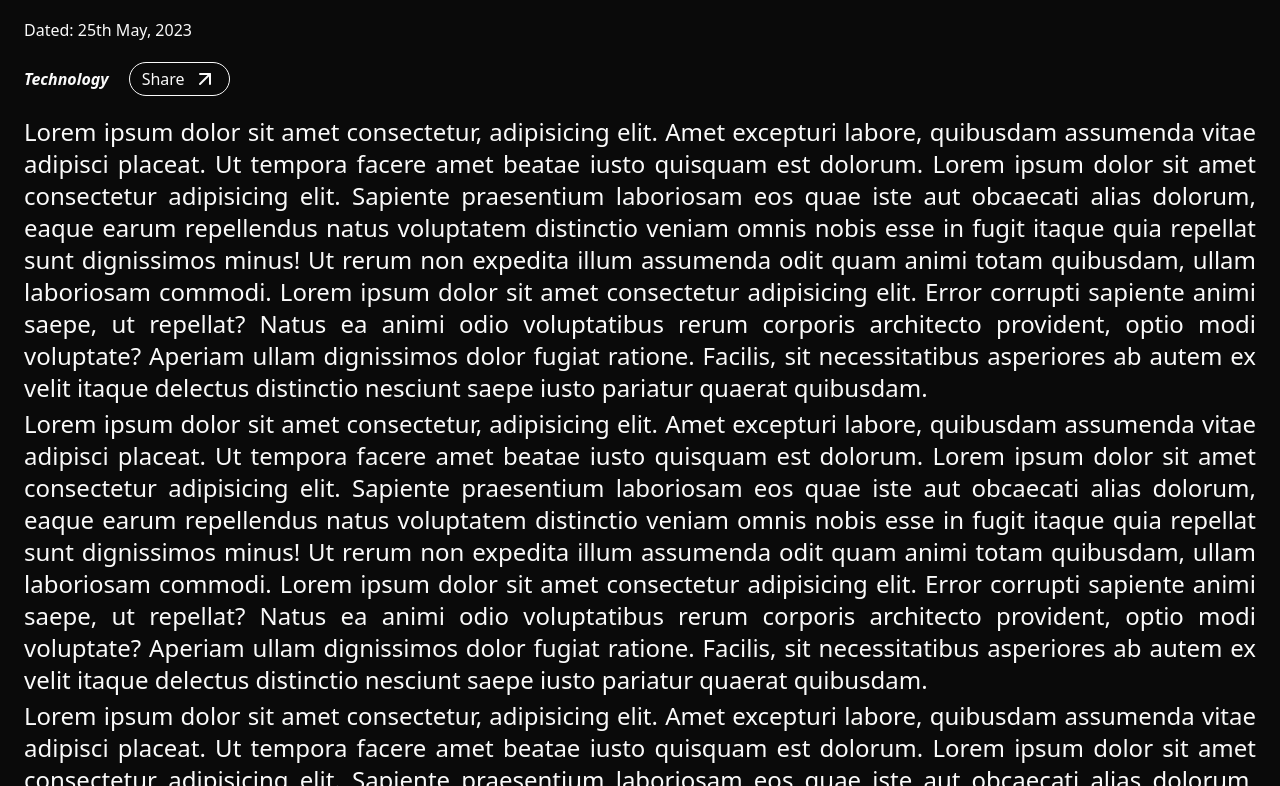
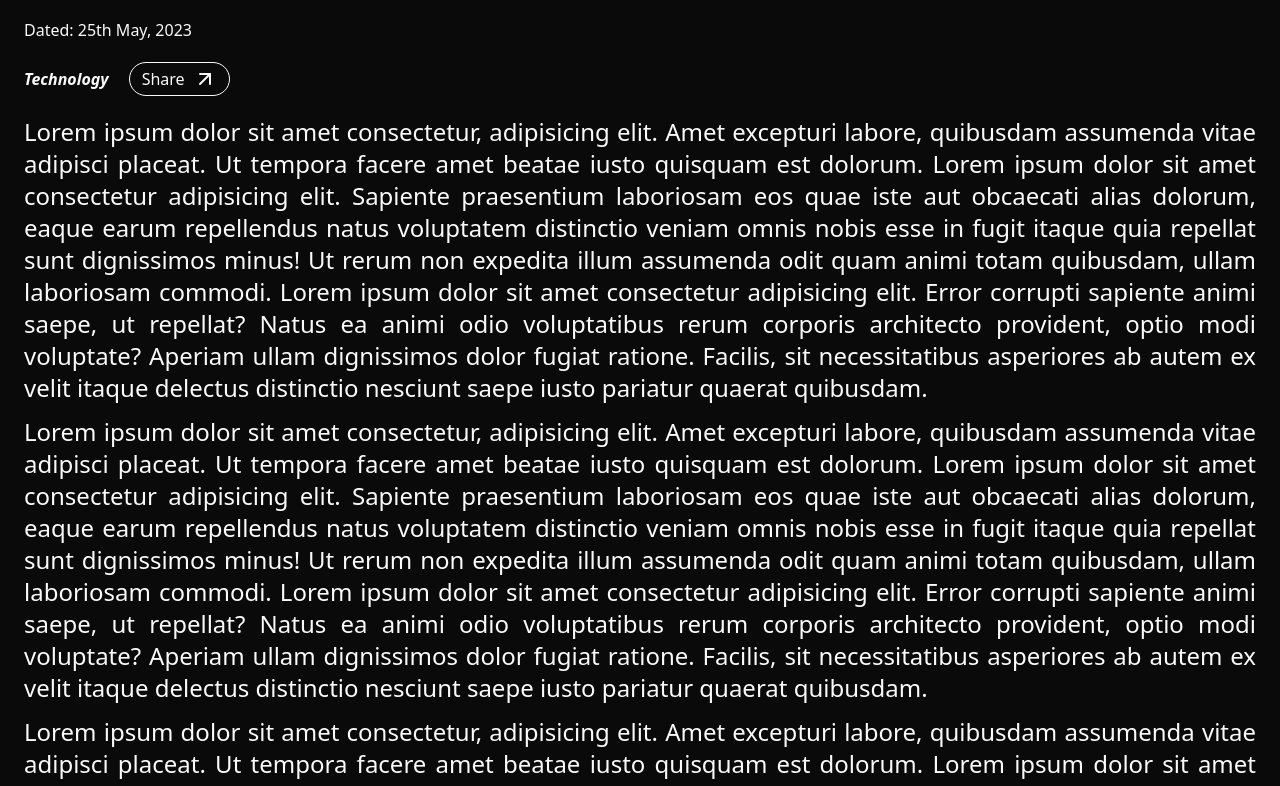
Before and after one commit to MrSaikatS/personal-blog-webui-v1, a Next.js app: page /studio/category in a window 1280 px wide. Shown: the part 634-1420 px from the top of the page. Built offline with nearby package versions, Linux system fonts and the light colour scheme; no server answers.

Commit message:
Update page.tsx

```diff
--- a/src/app/(frontend)/[categorySlug]/[postSlug]/page.tsx
+++ b/src/app/(frontend)/[categorySlug]/[postSlug]/page.tsx
@@ -35,7 +35,7 @@ const page = () => {
           </Link>
         </div>
 
-        <div className="flex flex-col gap-1 text-justify text-base md:text-xl lg:text-2xl">
+        <div className="flex flex-col gap-3 text-justify text-base md:text-xl lg:text-2xl">
           <div className="">
             Lorem ipsum dolor sit amet consectetur, adipisicing elit. Amet
             excepturi labore, quibusdam assumenda vitae adipisci placeat. Ut
```
